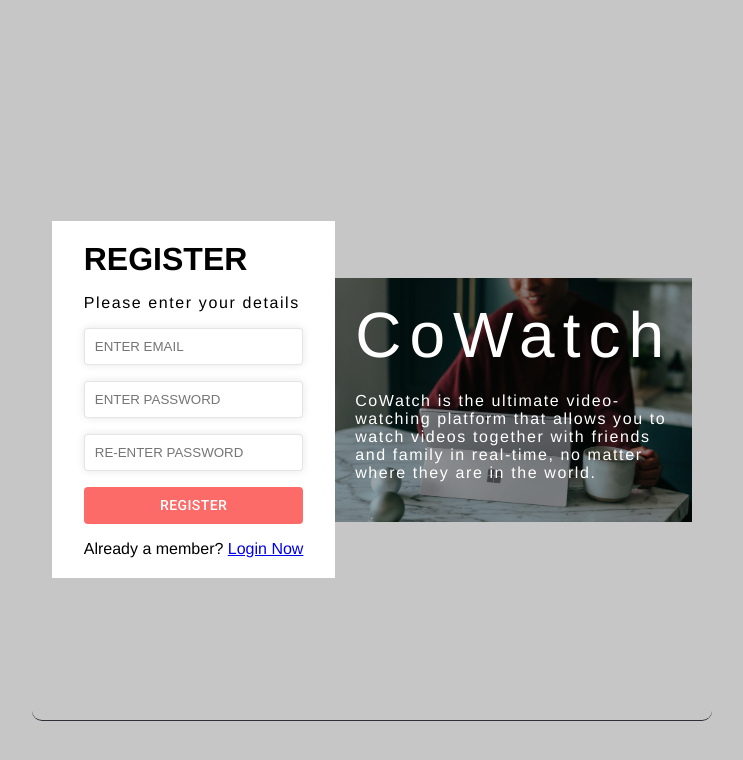
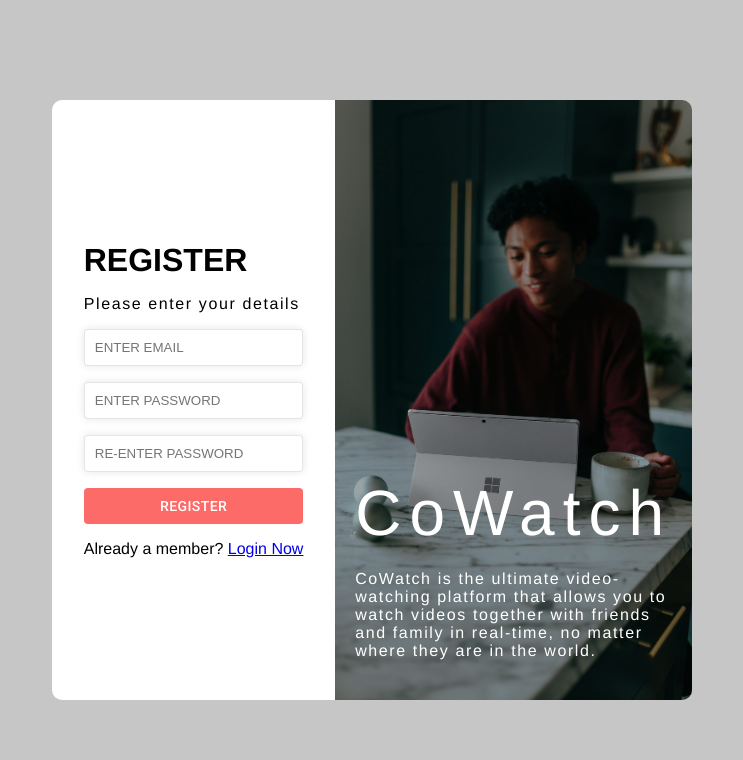
Before and after one commit to Apoorve8055/CoWatch-Watch-Videos-Together-in-Sync, a React (Create React App) app in the folder client/: page /register in a window 1280 px wide. Shown: the top 760 px of the page, without its empty margins (268-1011 px from the left). Built offline with nearby package versions, Linux system fonts and the light colour scheme.

Commit message:
UI: BUG FIXED

```diff
--- a/client/src/Components/Header/Header.js
+++ b/client/src/Components/Header/Header.js
@@ -5,6 +5,7 @@
 import SettingsRoundedIcon from "@mui/icons-material/SettingsRounded";
 import PowerSettingsNewRoundedIcon from "@mui/icons-material/PowerSettingsNewRounded";
 import ChatIcon from "@mui/icons-material/Chat";
+import { Link } from "react-router-dom";
 
 const Header = () => {
   return (
@@ -19,7 +20,9 @@
             <SettingsRoundedIcon className="item" />
           </div>
         </div>
-        <PowerSettingsNewRoundedIcon className="logOut" />
+        <Link to={"/login"} className="link">
+          <PowerSettingsNewRoundedIcon className="logOut" />
+        </Link>
       </div>
     </div>
   );
--- a/client/src/Components/Header/Header.scss
+++ b/client/src/Components/Header/Header.scss
@@ -33,9 +33,12 @@
         }
       }
     }
-    .logOut {
-      padding-bottom: 20px;
-      cursor: pointer;
+    .link {
+      color: aliceblue;
+      .logOut {
+        padding-bottom: 20px;
+        cursor: pointer;
+      }
     }
   }
 }
--- a/client/src/Pages/Login/Login.js
+++ b/client/src/Pages/Login/Login.js
@@ -5,8 +5,8 @@
 const Login = () => {
   return (
     <div className="login-container">
-      <div className="card">
-        <div className="left">
+      <div className="login-card">
+        <div className="login-left">
           <div className="left-container">
             <div className="Heading">Welcome Back!</div>
             <div className="subText">
--- a/client/src/Pages/Login/login.scss
+++ b/client/src/Pages/Login/login.scss
@@ -7,14 +7,14 @@
   align-items: center;
   background-color: $border-or-icon-color;
 
-  .card {
+  .login-card {
     display: flex;
     border-radius: 10px;
     width: 50%;
     overflow: hidden;
     min-height: 600px;
 
-    .left {
+    .login-left {
       flex: 1;
       background: url("../../assets/images/login-banner.jpg");
       background-position: center;
--- a/client/src/Pages/Register/Register.js
+++ b/client/src/Pages/Register/Register.js
@@ -5,8 +5,8 @@
 const Register = () => {
   return (
     <div className="container">
-      <div className="card">
-        <div className="left">
+      <div className="register-card">
+        <div className="register-left">
           <div className="left-container">
             <div className="Heading">CoWatch</div>
             <div className="subText">
--- a/client/src/Pages/Register/Register.scss
+++ b/client/src/Pages/Register/Register.scss
@@ -7,7 +7,7 @@
   align-items: center;
   background-color: $border-or-icon-color;
 
-  .card {
+  .register-card {
     display: flex;
     flex-direction: row-reverse;
     border-radius: 10px;
@@ -15,7 +15,7 @@
     overflow: hidden;
     min-height: 600px;
 
-    .left {
+    .register-left {
       flex: 1;
       position: relative; /* add relative positioning */
       background: url("../../assets/images/Register-banner.jpg");
```
Also changed, not shown: 1 other file (tests, documents, lock files or other folders).
